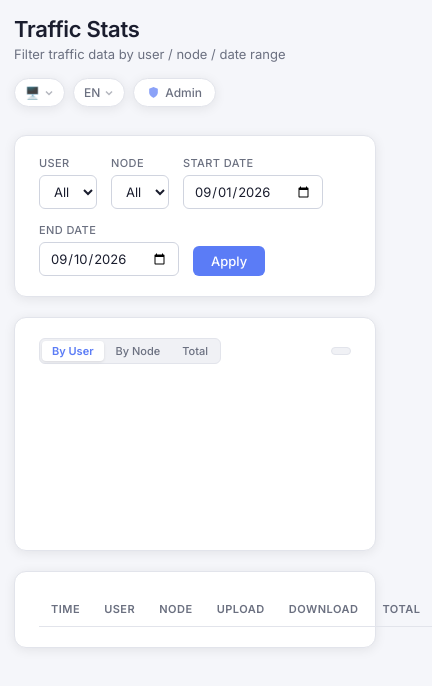
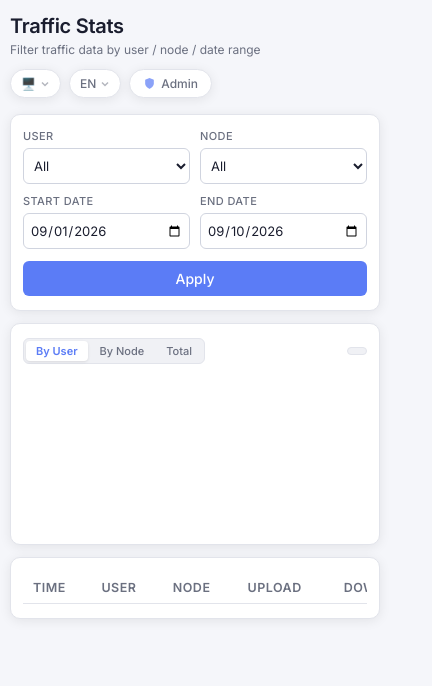
Before and after one commit to geekotaku/xflow, a website: page public/dashboard/index.html in a window 390 px wide. Shown: the whole page, 432 px wide, since content can reach past the window. Drawn offline with nearby package versions, Linux system fonts and the light colour scheme; no server answers.

Commit message:
style: optimize mobile layout and full-width responsive experience

```diff
--- a/public/dashboard/app.js
+++ b/public/dashboard/app.js
@@ -399,23 +399,36 @@ function renderChart(data) {
   const canvas = document.getElementById('trafficChart');
   if (!canvas) return;
 
+  const isMobile = window.innerWidth < 640;
+
   chart = new Chart(canvas, {
     type: 'bar',
     data: { labels, datasets },
     options: {
       responsive: true,
-      maintainAspectRatio: true,
+      maintainAspectRatio: !isMobile,
       interaction: { mode: 'index', intersect: false },
       scales: {
         x: {
           stacked: true,
           grid:  { color: colors.grid },
-          ticks: { color: colors.tick, maxRotation: 45, autoSkip: true, maxTicksLimit: 24 },
+          ticks: {
+            color: colors.tick,
+            maxRotation: isMobile ? 0 : 45,
+            autoSkip: true,
+            maxTicksLimit: isMobile ? 6 : 20,
+            font: { size: isMobile ? 10 : 11 },
+          },
         },
         y: {
           stacked: true,
           grid:  { color: colors.grid },
-          ticks: { color: colors.tick, callback: v => formatBytes(v) },
+          ticks: {
+            color: colors.tick,
+            callback: v => formatBytes(v),
+            font: { size: isMobile ? 10 : 11 },
+            maxTicksLimit: isMobile ? 5 : 8,
+          },
         },
       },
       plugins: {
--- a/public/dashboard/index.html
+++ b/public/dashboard/index.html
@@ -296,6 +296,12 @@
   .chart-wrap { position: relative; max-height: 340px; }
 
   /* ── Table ──────────────────────────────────────────────────── */
+  .table-wrap {
+    width: 100%;
+    overflow-x: auto;
+    -webkit-overflow-scrolling: touch;
+  }
+
   table {
     width: 100%;
     border-collapse: collapse;
@@ -306,6 +312,7 @@
     text-align: left;
     padding: 10px 12px;
     border-bottom: 1px solid var(--border);
+    white-space: nowrap;
   }
 
   th {
@@ -403,10 +410,62 @@
   }
 
   /* ── Responsive ─────────────────────────────────────────────── */
-  @media (max-width: 600px) {
-    .page-wrap { padding: 16px 14px 40px; }
-    .header { flex-direction: column; }
-    .header-right { width: 100%; justify-content: flex-start; }
+  @media (max-width: 640px) {
+    .page-wrap {
+      padding: 14px 10px 48px;
+    }
+    .header {
+      flex-direction: column;
+      margin-bottom: 16px;
+      gap: 12px;
+    }
+    .header-left h1 {
+      font-size: 20px;
+    }
+    .header-left .sub {
+      font-size: 12px;
+    }
+    .header-right {
+      width: 100%;
+      justify-content: flex-start;
+      gap: 8px;
+    }
+    .card {
+      padding: 14px 12px;
+      margin-bottom: 12px;
+      border-radius: 10px;
+    }
+    .filters {
+      display: grid;
+      grid-template-columns: 1fr 1fr;
+      gap: 10px;
+    }
+    .field {
+      min-width: 0;
+      width: 100%;
+    }
+    .field select, .field input[type="date"] {
+      width: 100%;
+      padding: 8px 6px;
+      font-size: 13px;
+    }
+    .apply-btn {
+      grid-column: 1 / -1;
+      width: 100%;
+      padding: 9px;
+      font-size: 14px;
+      margin-top: 2px;
+    }
+    .chart-wrap {
+      max-height: 260px;
+    }
+    .table-wrap table {
+      min-width: 520px;
+    }
+    th, td {
+      padding: 8px 10px;
+      font-size: 12.5px;
+    }
   }
 </style>
 </head>
@@ -520,6 +579,7 @@
 
   <!-- Table Card -->
   <div class="card" id="tableCard">
+    <div class="table-wrap">
       <table id="userTable">
         <thead>
           <tr>
@@ -533,6 +593,7 @@
         </thead>
         <tbody></tbody>
       </table>
+    </div>
     <div id="emptyState" class="empty" style="display:none">No data in selected range</div>
     <div class="pagination-bar" id="paginationBar">
       <button class="pag-btn" id="prevBtn" disabled>Prev</button>
```
Also changed, not shown: public/admin/index.html (+58 -1 lines). Lines whose indentation alone changed are shown as unchanged.
